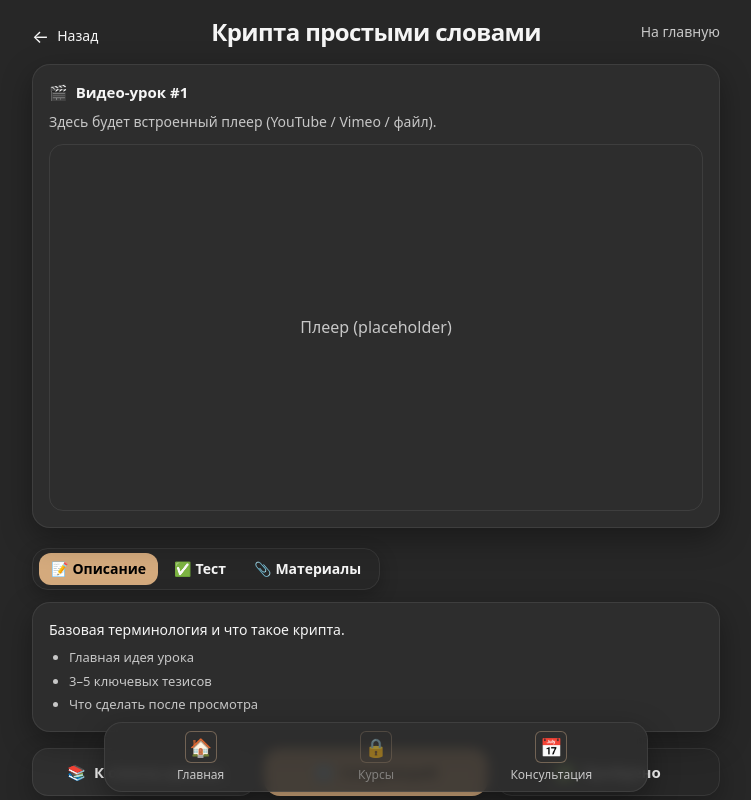
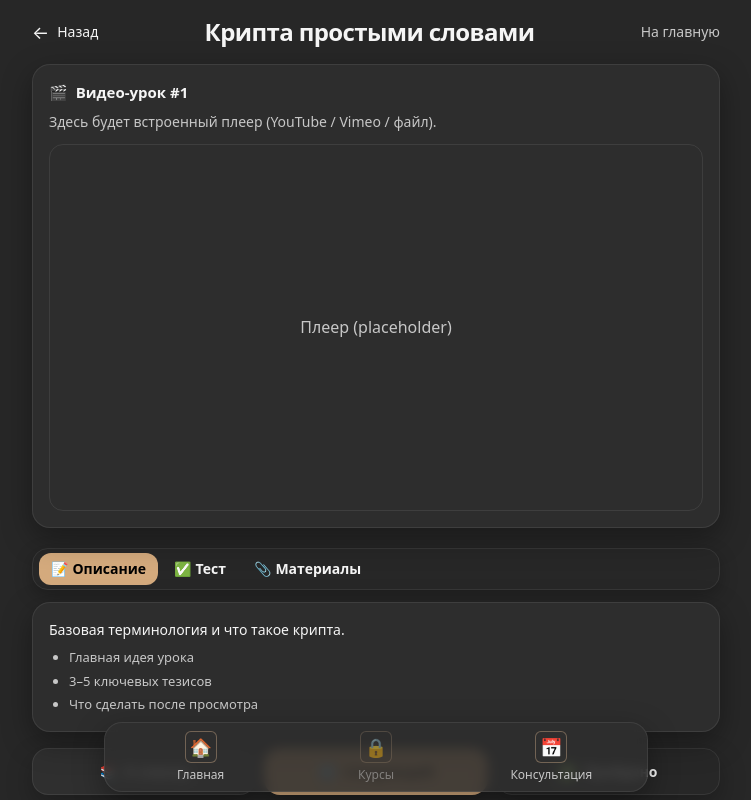
Before and after one commit to marselcrypto01/miniapp, a Next.js app: page /lesson/1 in a window 1280 px wide. Shown: the whole page, without its empty margins (264-1015 px from the left). Built offline with nearby package versions, Linux system fonts and the light colour scheme.

Commit message:
fix: обновил миниаппку (детекция Telegram, PresenceClient, admin)

```diff
--- a/app/lesson/[id]/page.tsx
+++ b/app/lesson/[id]/page.tsx
@@ -3,7 +3,7 @@
 import React, { useMemo, useState } from 'react';
 import { useParams, useRouter } from 'next/navigation';
 
-// простая мапа заголовков (замените на ваши данные при необходимости)
+/** Заголовки (замените на свои при необходимости) */
 const TITLES: Record<number, string> = {
   1: 'Крипта простыми словами',
   2: 'Арбитраж: как это работает',
@@ -24,40 +24,41 @@ export default function LessonPage() {
 
   const title = useMemo(() => TITLES[id] || `Урок ${id}`, [id]);
 
-  const goBack = () => router.back();
   const goHome = () => router.push('/');
-  const goNext = () => router.push(`/lesson/${id + 1}`);
+  const goBack  = () => router.back();
+  const goNext  = () => router.push(`/lesson/${id + 1}`);
+  const goPrev  = () => router.push(`/lesson/${Math.max(1, id - 1)}`);
+
+  /** Сколько колонок в нижнем ряду действий */
+  const actionCols = id > 1 ? 4 : 3;
 
   return (
     <main className="mx-auto w-full max-w-[720px] px-4 py-4">
-      {/* ====== верхняя панель ====== */}
-      <header className="relative mb-4">
-        {/* левая кнопка «назад» */}
+
+      {/* ======== TOP BAR: [назад] [ЗАГОЛОВОК] [на главную] ======== */}
+      <header className="mb-4 grid grid-cols-[auto_1fr_auto] items-center gap-2">
         <button
           onClick={goBack}
-          className="absolute left-0 top-1.5 inline-flex items-center gap-2 text-[var(--fg)]/85 hover:text-[var(--fg)]"
+          className="inline-flex items-center gap-2 text-sm text-[var(--fg)]/85 hover:text-[var(--fg)]"
+          aria-label="Назад"
         >
-          <span className="text-lg">←</span>
-          <span className="text-sm">Назад</span>
+          <span className="text-lg leading-none">←</span>
+          <span>Назад</span>
         </button>
 
-        {/* по центру — название урока */}
-        <div className="text-center">
-          <h1 className="text-xl sm:text-2xl font-extrabold tracking-tight">
-            {title}
-          </h1>
-        </div>
+        <h1 className="text-center text-xl sm:text-2xl font-extrabold tracking-tight truncate px-2">
+          {title}
+        </h1>
 
-        {/* справа — на главную */}
         <button
           onClick={goHome}
-          className="absolute right-0 top-1.5 text-sm text-[var(--muted)] hover:text-[var(--fg)]"
+          className="text-sm text-[var(--muted)] hover:text-[var(--fg)]"
         >
           На главную
         </button>
       </header>
 
-      {/* ====== блок видео/контента ====== */}
+      {/* ======== Блок видео ======== */}
       <section className="glass rounded-[18px] p-4 mb-3">
         <div className="flex items-center gap-2 text-[15px] font-semibold">
           <span>🎬</span>
@@ -72,16 +73,18 @@ export default function LessonPage() {
         </div>
       </section>
 
-      {/* ====== компактные табы ====== */}
+      {/* ======== ТАБЫ — один горизонтальный ряд (скроллится при нехватке места) ======== */}
       <div
         className="
-          mt-2 mb-3 inline-flex rounded-2xl border border-[var(--border)]
-          bg-[color-mix(in_oklab,var(--surface) 85%,transparent)] p-1 shadow-[0_6px_18px_rgba(0,0,0,.25)]
+          mt-2 mb-3 inline-flex w-full overflow-x-auto whitespace-nowrap
+          rounded-2xl border border-[var(--border)]
+          bg-[color-mix(in_oklab,var(--surface) 85%,transparent)] p-1
+          shadow-[0_6px_18px_rgba(0,0,0,.25)]
         "
       >
         {[
-          { k: 'desc' as TabKey, label: 'Описание', icon: '📝' },
-          { k: 'test' as TabKey, label: 'Тест', icon: '✅' },
+          { k: 'desc' as TabKey, label: 'Описание',  icon: '📝' },
+          { k: 'test' as TabKey, label: 'Тест',      icon: '✅' },
           { k: 'materials' as TabKey, label: 'Материалы', icon: '📎' },
         ].map((t) => {
           const active = tab === t.k;
@@ -103,7 +106,7 @@ export default function LessonPage() {
         })}
       </div>
 
-      {/* ====== контент табов ====== */}
+      {/* ======== Контент табов ======== */}
       {tab === 'desc' && (
         <div className="glass rounded-[18px] p-4">
           <p className="text-[14px] text-[var(--fg)]/90 mb-2">
@@ -139,30 +142,49 @@ export default function LessonPage() {
         </div>
       )}
 
-      {/* ====== блок действий (кнопки) ====== */}
-      <div className="mt-4 grid grid-cols-1 sm:grid-cols-3 gap-2">
+      {/* ======== Нижний ряд действий — ВСЕГДА В РЯД ======== */}
+      <div
+        className="mt-4 gap-2"
+        style={{ display: 'grid', gridTemplateColumns: `repeat(${actionCols}, minmax(0,1fr))` }}
+      >
         <button
           onClick={() => router.push('/')}
           className="
-            inline-flex items-center justify-center gap-2 rounded-2xl px-4 py-3
+            inline-flex items-center justify-center gap-2 rounded-2xl px-3 py-3
             border border-[var(--border)] bg-[var(--surface)]
             shadow-[0_10px_26px_rgba(0,0,0,.25)]
             hover:brightness-105 active:translate-y-[1px]
-            text-[15px] font-semibold
+            text-[14px] font-semibold
           "
         >
           <span>📚</span>
-          <span>К списку уроков</span>
+          <span>К списку</span>
         </button>
+
+        {id > 1 && (
+          <button
+            onClick={goPrev}
+            className="
+              inline-flex items-center justify-center gap-2 rounded-2xl px-3 py-3
+              border border-[var(--border)] bg-[color-mix(in_oklab,var(--surface-2) 70%,transparent)]
+              shadow-[0_10px_26px_rgba(0,0,0,.25)]
+              hover:brightness-105 active:translate-y-[1px]
+              text-[14px] font-semibold
+            "
+          >
+            <span>⬅️</span>
+            <span>Предыд.</span>
+          </button>
+        )}
 
         <button
           onClick={goNext}
           className="
-            inline-flex items-center justify-center gap-2 rounded-2xl px-4 py-3
+            inline-flex items-center justify-center gap-2 rounded-2xl px-3 py-3
             bg-[var(--brand)] text-black
             shadow-[0_10px_26px_rgba(0,0,0,.25)]
             hover:brightness-105 active:translate-y-[1px]
-            text-[15px] font-extrabold
+            text-[14px] font-extrabold
           "
         >
           <span>➡️</span>
@@ -172,11 +194,11 @@ export default function LessonPage() {
         <button
           onClick={() => alert('Отметили как пройдено ✓')}
           className="
-            inline-flex items-center justify-center gap-2 rounded-2xl px-4 py-3
+            inline-flex items-center justify-center gap-2 rounded-2xl px-3 py-3
             border border-[var(--border)] bg-[color-mix(in_oklab,var(--surface-2) 70%,transparent)]
             shadow-[0_10px_26px_rgba(0,0,0,.25)]
             hover:brightness-105 active:translate-y-[1px]
-            text-[15px] font-semibold
+            text-[14px] font-semibold
           "
         >
           <span>✅</span>
--- a/app/page.tsx
+++ b/app/page.tsx
@@ -1,6 +1,6 @@
 'use client';
 
-import React, { useEffect, useMemo, useRef, useState } from 'react';
+import React, { useEffect, useMemo, useState } from 'react';
 import { useRouter } from 'next/navigation';
 import PresenceClient from '@/components/PresenceClient';
 import {
@@ -145,9 +145,7 @@ export default function Home() {
             if (!cancelled) {
               if (hasInit || demo) {
                 setEnv('telegram');
-                const name =
-                  wa.initDataUnsafe?.user?.first_name ||
-                  (demo ? 'Друг' : null);
+                const name = wa.initDataUnsafe?.user?.first_name || (demo ? 'Друг' : null);
                 setFirstName(name);
               } else {
                 setEnv('browser');
@@ -320,26 +318,6 @@ export default function Home() {
     );
   };
 
-  /* ===== состояние и логика стрелки-подсказки для ачивок ===== */
-  const achRef = useRef<HTMLDivElement | null>(null);
-  const [showAchHint, setShowAchHint] = useState(false);
-
-  useEffect(() => {
-    const el = achRef.current;
-    if (!el) return;
-    const update = () => {
-      const need = el.scrollWidth > el.clientWidth && el.scrollLeft + el.clientWidth < el.scrollWidth - 2;
-      setShowAchHint(need);
-    };
-    update();
-    el.addEventListener('scroll', update, { passive: true });
-    window.addEventListener('resize', update);
-    return () => {
-      el.removeEventListener('scroll', update);
-      window.removeEventListener('resize', update);
-    };
-  }, []);
-
   /* ===== гейт ===== */
   if (env === 'loading') return null;
 
@@ -415,10 +393,8 @@ export default function Home() {
           </div>
         </div>
 
-        {/* ачивки — горизонтальная лента + стрелка-подсказка */}
-        <div className="mt-2 relative">
-          <div ref={achRef} className="overflow-x-auto pr-6">
-            <div className="inline-flex items-center gap-8 whitespace-nowrap">
+        {/* ачивки — В РЯД С ПЕРЕНОСОМ (2–3 строки на мобилке) */}
+        <div className="mt-2 flex flex-wrap items-center gap-2">
           {[
             { key: 'first' as const,      icon: '👣', label: 'Первый шаг' },
             { key: 'unlock' as const,     icon: '🔓', label: 'Разблокировал знания' },
@@ -430,7 +406,7 @@ export default function Home() {
             return (
               <div
                 key={a.key}
-                    className={`chip px-2.5 py-1 text-[12px] leading-none ${active ? '' : 'opacity-55'}`}
+                className={`inline-flex items-center gap-1 px-2.5 py-1 rounded-full border text-[11.5px] whitespace-nowrap ${active ? '' : 'opacity-55'}`}
                 style={{ borderColor: 'var(--border)', background: 'var(--surface-2)' }}
                 title={a.label}
               >
@@ -439,17 +415,6 @@ export default function Home() {
               </div>
             );
           })}
-            </div>
-          </div>
-
-          {showAchHint && (
-            <div className="pointer-events-none absolute inset-y-0 right-0 w-6 flex items-center justify-end">
-              <div className="h-6 w-6 flex items-center justify-center rounded-full"
-                   style={{ background: 'linear-gradient(90deg, rgba(39,39,39,0.95), transparent)' }}>
-                <span className="text-[var(--muted)] text-lg">›</span>
-              </div>
-            </div>
-          )}
         </div>
       </header>
 
@@ -531,7 +496,6 @@ export default function Home() {
       {/* ===== FAQ ===== */}
       <h2 className="mt-6 text-xl sm:text-2xl font-bold">FAQ</h2>
       <div className="mt-3 space-y-2">
-        {/* … (оставил прежний список вопросов/ответов без изменений) … */}
         {[
           { q: 'А если у меня всего 10–20 тысяч — это вообще имеет смысл?', a: '👉 Да. Даже с минимальной суммой можно увидеть результат. Рекомендую начинать от 20 тысяч рублей — это комфортный старт, при котором уже будет ощутимый доход. Главное — понять механику, а дальше всё масштабируется.' },
           { q: 'Не поздно ли заходить в крипту в 2025 году?', a: '👉 Нет. Крипторынок продолжает расти, миллионы людей подключаются каждый год. Арбитраж работает, пока есть разница курсов и люди меняют валюту — а это всегда.' },
```
Lines whose indentation alone changed are shown as unchanged.
